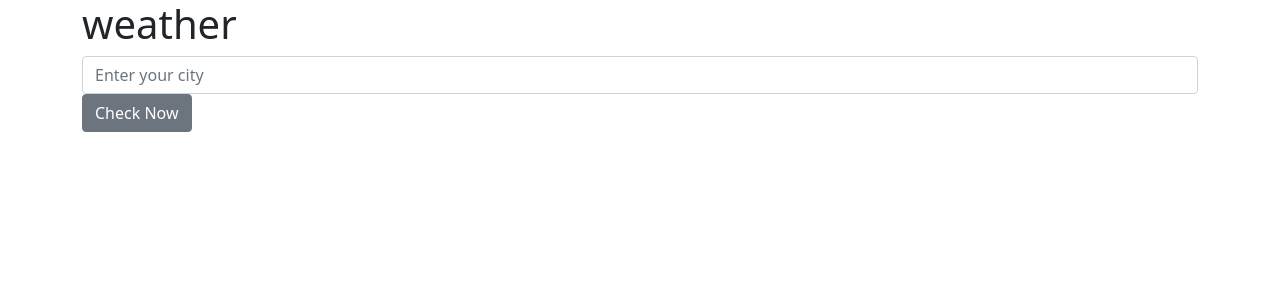
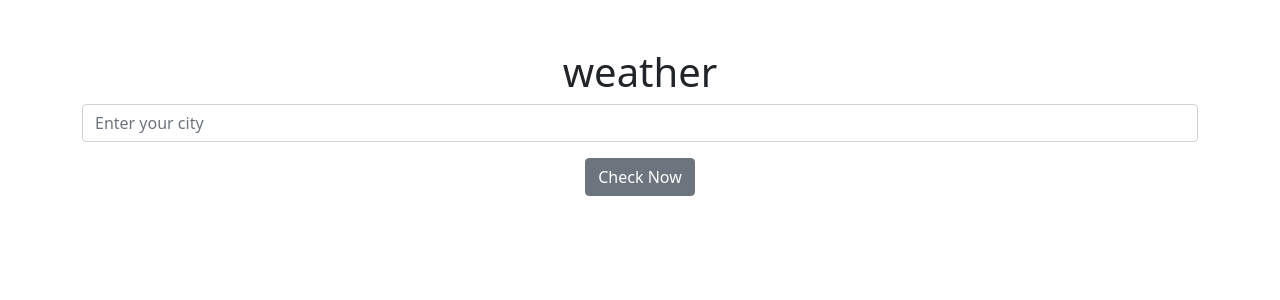
Before and after one commit to jsidd06/React_Weather, a React (Create React App) app: page / in a window 1280 px wide. Shown: the top 300 px of the page. Built offline with nearby package versions, Linux system fonts and the light colour scheme.

Commit message:
add weather details from api and remove index.html comments

```diff
--- a/src/views/HomeScreen.js
+++ b/src/views/HomeScreen.js
@@ -1,10 +1,12 @@
 import axios from "axios";
 import React, { Fragment, useState } from "react";
-import { Container, Input, Button } from "reactstrap";
+import { Container, Input, Button, Card, Col, Row } from "reactstrap";
 
 function HomeScreen() {
+  // weather app state
   const [weather, setWeather] = useState(null);
   const [city, setCity] = useState("");
+  // weather app api key
   const getWeather = () => {
     axios
       .get(
@@ -19,26 +21,43 @@ function HomeScreen() {
       });
   };
   return (
-    <Container>
+    <Container style={{ textAlign: "center" }} className="mt-5">
       <h1>weather</h1>
       <Input
         placeholder="Enter your city"
         onChange={(e) => setCity(e.target.value)}
       />
-      <Button type="submit" onClick={getWeather}>
+      <Button type="submit" className="mt-3 mb-3" onClick={getWeather}>
         Check Now
       </Button>
+      {weather && (
+        <Card className="mt-3 p-3">
+          <h3>City Name :- {weather.name}</h3>
+          <h3>Weather :- {weather.weather[0].main}</h3>
+          <h3>Description :- {weather.weather[0].description}</h3>
+          <h3>City Temperature :- {weather.main.temp}</h3>
+          <h3>Feels Like :- {weather.main.feels_like}</h3>
+          <h3>Temperature min :- {weather.main.temp_min}</h3>
+          <h3>Temperature max :- {weather.main.temp_max}</h3>
+          <h3>Humidity :- {weather.main.humidity}</h3>
+          <h3>Wind Speed :- {weather.wind.speed}</h3>
+          <h3>Clouds :- {weather.clouds.all}</h3>
+          <h3>Sunrise :- {weather.sys.sunrise}</h3>
+          <h3>Sunset :- {weather.sys.sunset}</h3>
 
-      {weather && (
+        </Card>
+      )}
+    </Container>
+  );
+}
+
+export default HomeScreen;
+
+    /* {weather && (
         <Fragment>
           <p>{weather.main.temp}</p>
           <span>{weather.weather[0].icon}</span>
           <p>{weather.sys.country}</p>
           <p>{weather.wind.speed}</p>
         </Fragment>
-      )}
-    </Container>
-  );
-}
-
-export default HomeScreen;
+      )} */
```
Also changed, not shown: public/index.html (+0 -23 lines).
